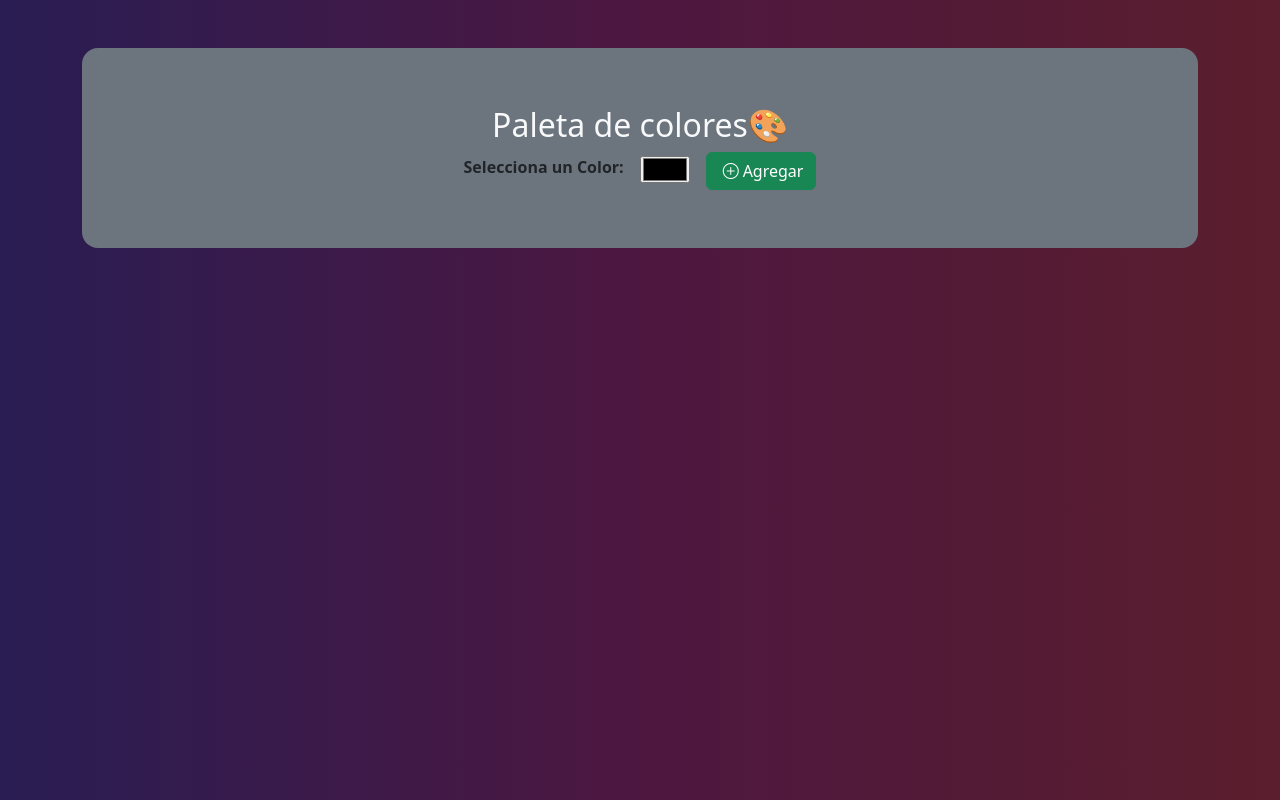
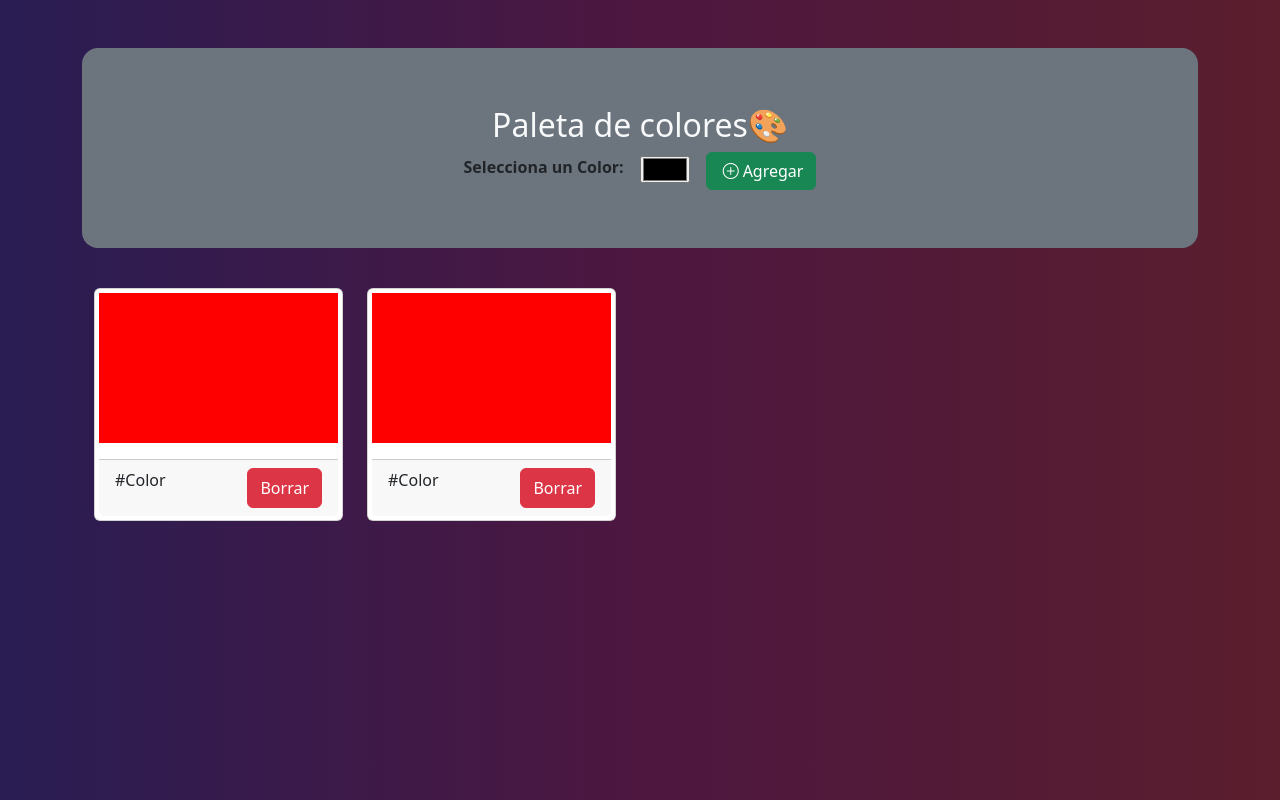
Before and after one commit to Lucaspozziok64/paletaDeColores-ReactVite, a React (Vite) app: page / in a window 1280 px wide. Built offline with nearby package versions, Linux system fonts and the light colour scheme.

Commit message:
creamos el componente CardColor donde mostraremos el color elegido por el ususario incluyendo estilos y adaptamos card todas las pantallas

```diff
--- a/src/App.css
+++ b/src/App.css
@@ -1,4 +1,3 @@
-
 
 form {
   height: 200px;
@@ -7,3 +6,21 @@ form {
 .formulario {
   height: 200px;
 }
+
+
+.card-body {
+  width: 100%;
+  height: 100%;
+}
+
+.cajaColor {
+  background-color: red;
+  width: 100%;
+  height: 150px;
+  display: flex;
+  justify-content: center;
+}
+
+.card-footer {
+  width: 100%;
+}
--- a/src/App.jsx
+++ b/src/App.jsx
@@ -1,17 +1,21 @@
-import './App.css'
-import 'bootstrap/dist/css/bootstrap.min.css'
-import FormularioColor from './components/FormularioColor'
-import 'bootstrap-icons/font/bootstrap-icons.css';
+import "./App.css";
+import "bootstrap/dist/css/bootstrap.min.css";
+import FormularioColor from "./components/FormularioColor";
+import "bootstrap-icons/font/bootstrap-icons.css";
+import CardColor from "./components/CardColor";
 
 function App() {
-
   return (
-    <main className='container my-5'>
-      <section className='container bg-secondary rounded-4'>
+    <main className="container my-5">
+      <section className="container bg-secondary rounded-4">
         <FormularioColor />
       </section>
+        <div className="container-fluid my-3 row row-cols-1 row-cols-md-3 row-cols-lg-4 g-4">
+        <CardColor />
+        <CardColor />
+      </div>
     </main>
-  )
+  );
 }
 
-export default App
+export default App;
--- /dev/null
+++ b/src/components/CardColor.jsx
@@ -0,0 +1,17 @@
+const CardColor = () => {
+  return (
+    <div className="col">
+      <div className="card d-flex justify-content-center">
+        <div className="card-body p-1">
+          <p className="cajaColor"></p>
+          <div className="card-footer d-flex justify-content-between">
+            <p>#Color</p>
+            <button className="btn btn-danger rounded-2">Borrar</button>
+          </div>
+        </div>
+      </div>
+    </div>
+  );
+};
+
+export default CardColor;
```
